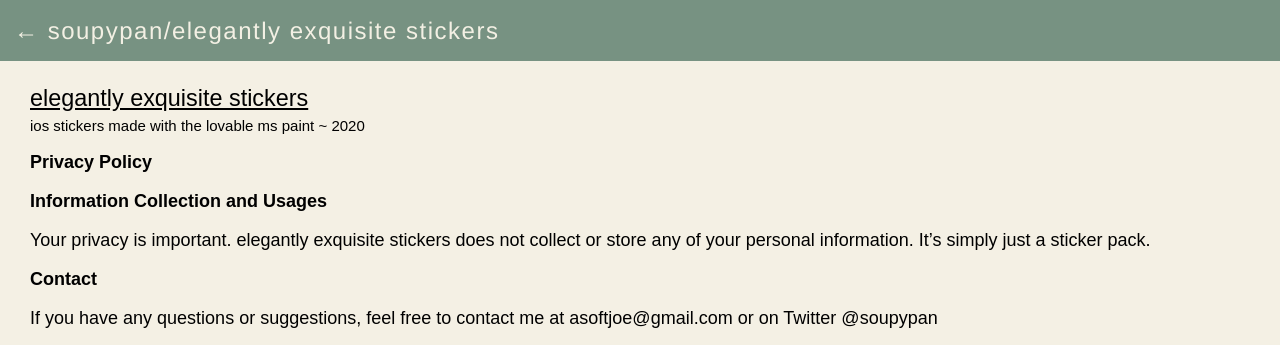
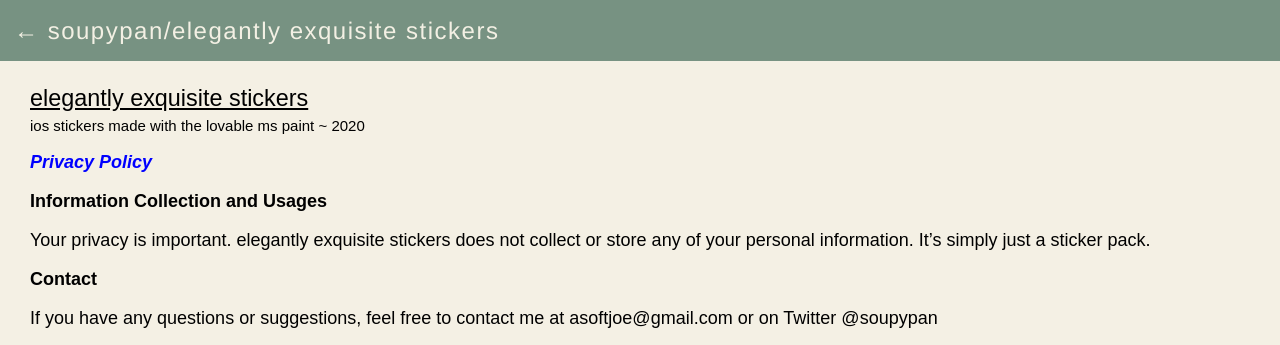
Before and after one commit to soupypan/soupypan.github.io, a Jekyll site: the page built from _projects/ees.md, in a window 1280 px wide. Shown: the top 345 px of the page. Built offline with Jekyll 4.4.1, drawn with Linux system fonts in a browser that asks for light colours.

Commit message:
Update ees.md

```diff
--- a/_projects/ees.md
+++ b/_projects/ees.md
@@ -7,7 +7,7 @@ desc: ios stickers made with the lovable ms paint ~ 2020
 
 
 
-<b> Privacy Policy </b>
+<span style="color: blue"> <b> *Privacy Policy* </b> </span>
 
 
 
@@ -23,4 +23,10 @@ elegantly exquisite stickers does not collect or store any of your personal info
 If you have any questions or suggestions, feel free to contact me at asoftjoe@gmail.com or on Twitter @soupypan
 
 
+
+
+
+
+
+
 [![downloadimg](/assets/miscimages/eesdownload.png){:class = "illimg"}](https://apps.apple.com/us/app/elegantly-exquisite-stickers/id1523558259)
```
